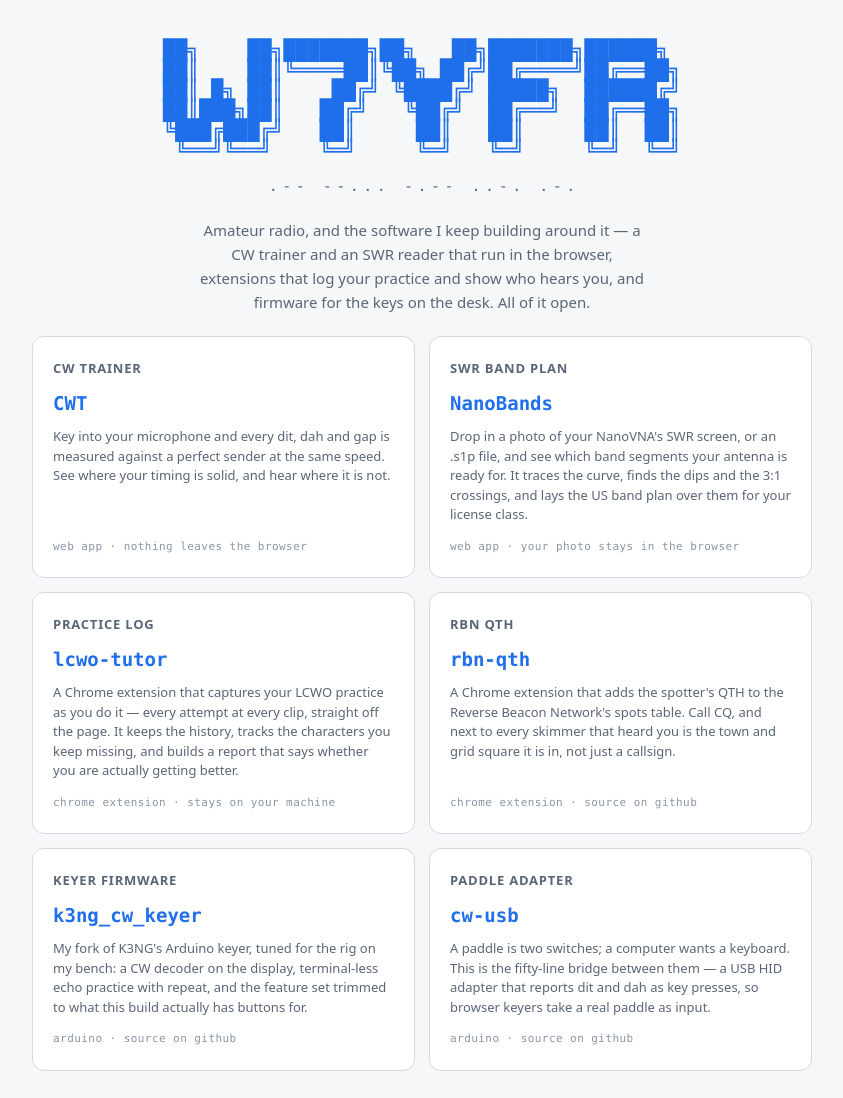
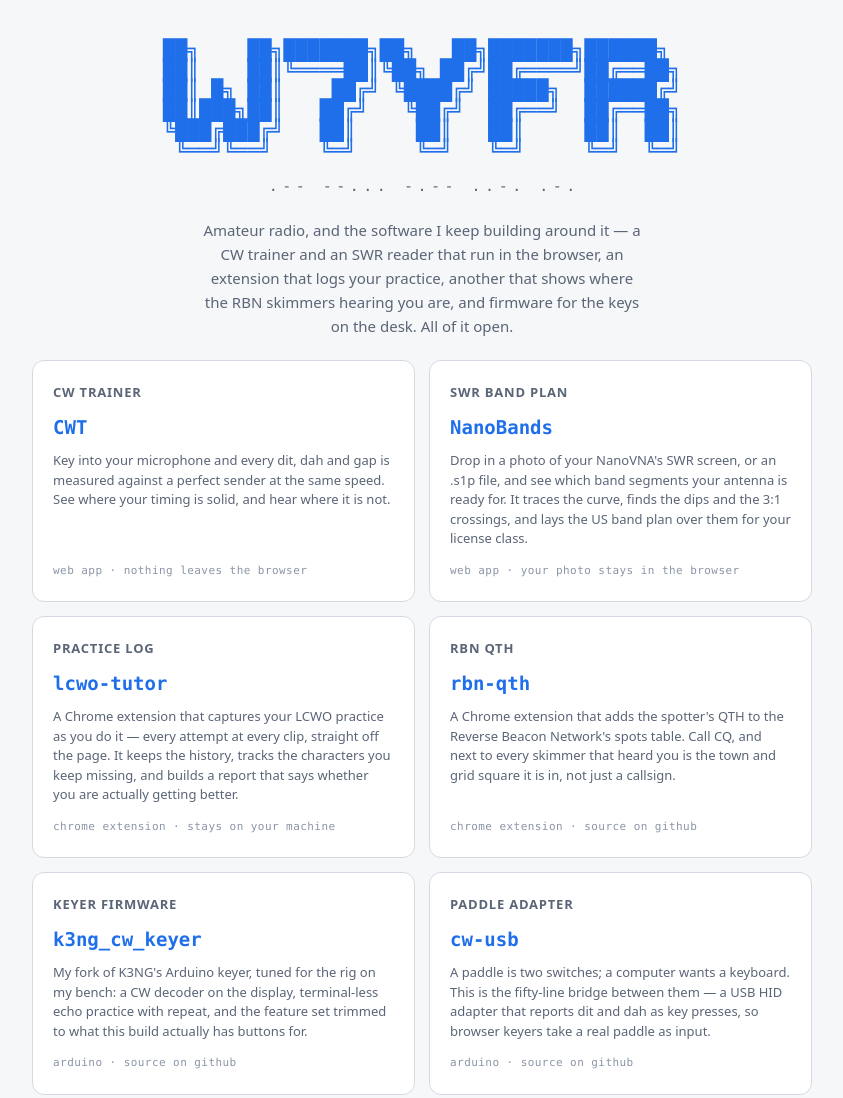
Before and after one commit to W7YFR/w7yfr.github.io, a plain HTML site: page index.html in a window 1280 px wide. Shown: the top 1098 px of the page, without its empty margins (218-1061 px from the left). Drawn offline with Linux system fonts and the light colour scheme.

Commit message:
fix: describe each extension separately in the intro
Co-Authored-By: Claude Opus 5.5 <noreply@anthropic.com>

```diff
--- a/index.html
+++ b/index.html
@@ -250,9 +250,9 @@ footer a:hover, footer a:focus-visible { color: var(--you); }
 
   <p class="lede">
     Amateur radio, and the software I keep building around it — a CW trainer
-    and an SWR reader that run in the browser, extensions that log your
-    practice and show who hears you, and firmware for the keys on the desk.
-    All of it open.
+    and an SWR reader that run in the browser, an extension that logs your
+    practice, another that shows where the RBN skimmers hearing you are, and
+    firmware for the keys on the desk. All of it open.
   </p>
 
   <div class="ways">
```
